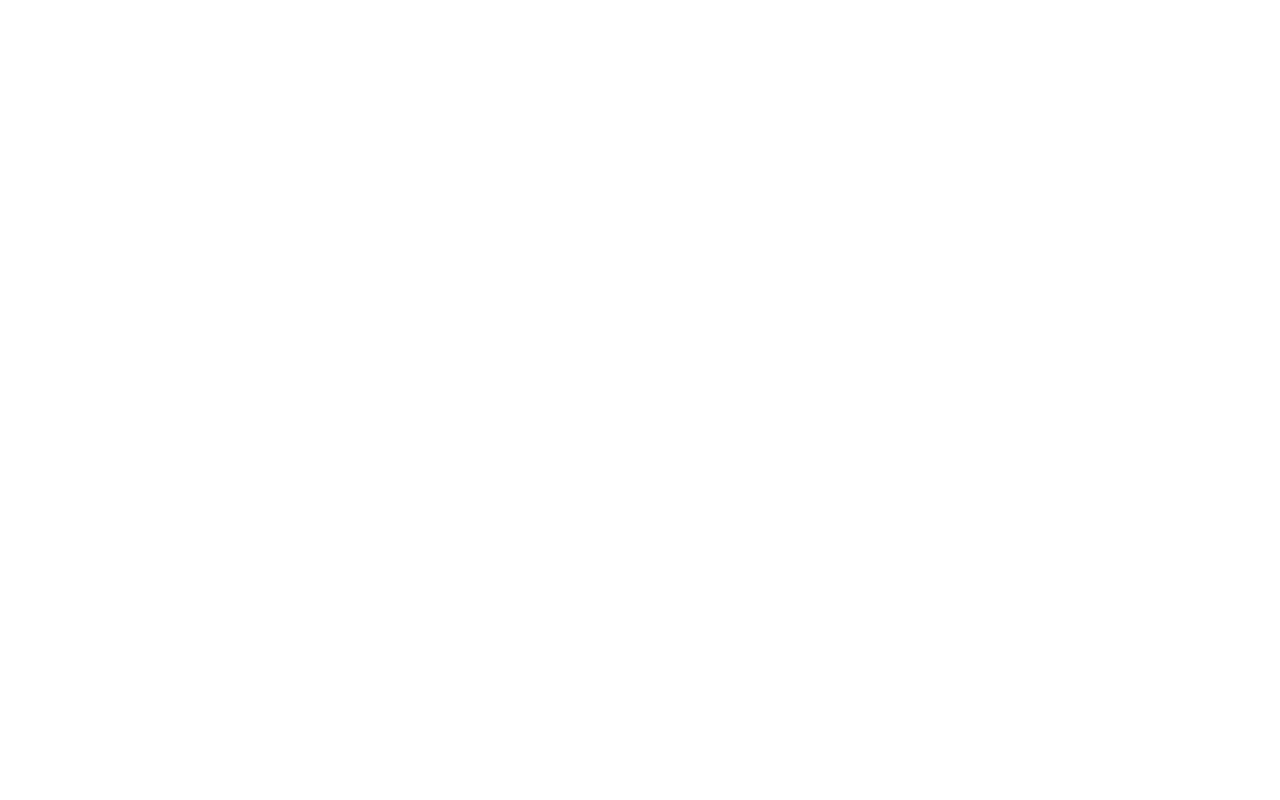
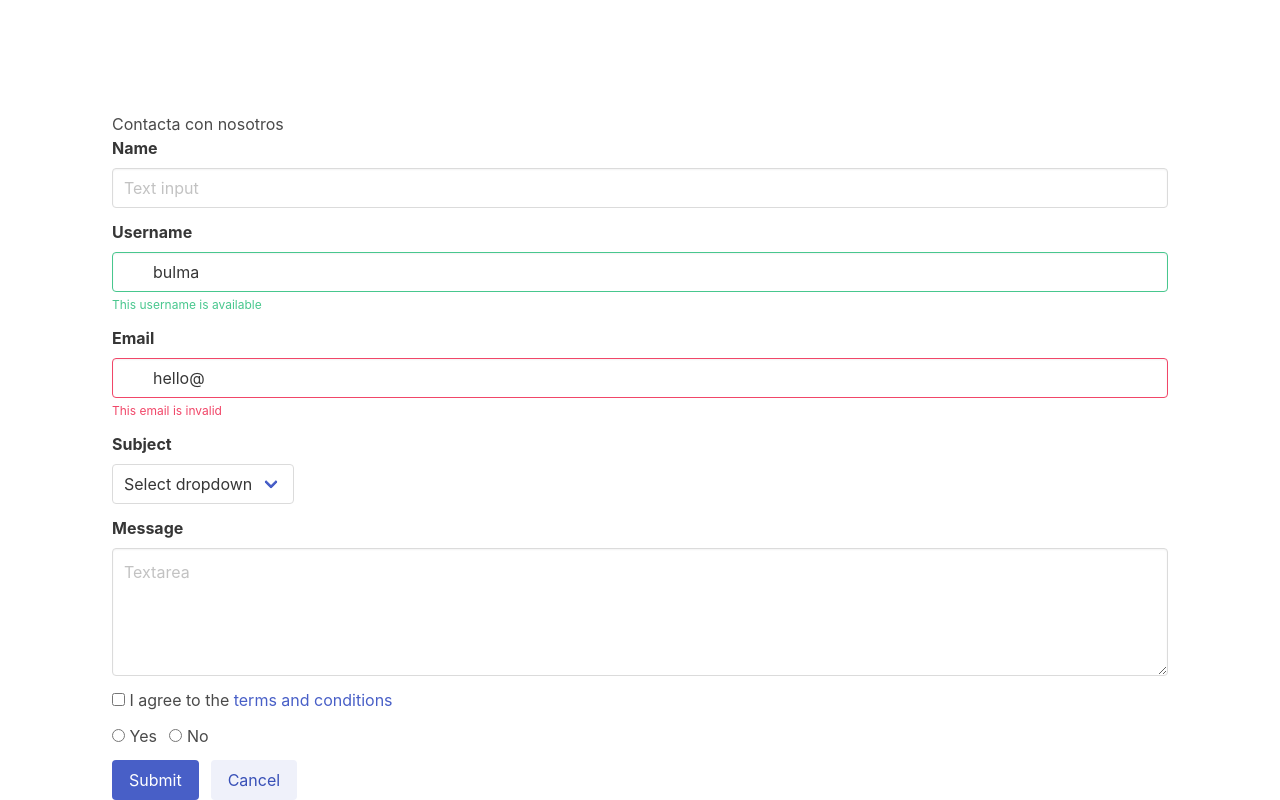
Before and after one commit to IreneCanteroM/prueba-branches, a plain HTML site: page contact.html in a window 1280 px wide. Drawn offline with nearby package versions, Linux system fonts and the light colour scheme.

Commit message:
Contact us

```diff
--- a/contact.html
+++ b/contact.html
@@ -10,6 +10,103 @@
 </head>
 <body>
 
+    <section id="contact-us">
+        <div>
+            <h1>Contacta con nosotros</h1>
+
+        </div>
+
+        <div>
+
+            <div class="field">
+            <label class="label">Name</label>
+            <div class="control">
+              <input class="input" type="text" placeholder="Text input">
+            </div>
+          </div>
+
+          <div class="field">
+            <label class="label">Username</label>
+            <div class="control has-icons-left has-icons-right">
+              <input class="input is-success" type="text" placeholder="Text input" value="bulma">
+              <span class="icon is-small is-left">
+                <i class="fas fa-user"></i>
+              </span>
+              <span class="icon is-small is-right">
+                <i class="fas fa-check"></i>
+              </span>
+            </div>
+            <p class="help is-success">This username is available</p>
+          </div>
+
+          <div class="field">
+            <label class="label">Email</label>
+            <div class="control has-icons-left has-icons-right">
+              <input class="input is-danger" type="email" placeholder="Email input" value="hello@">
+              <span class="icon is-small is-left">
+                <i class="fas fa-envelope"></i>
+              </span>
+              <span class="icon is-small is-right">
+                <i class="fas fa-exclamation-triangle"></i>
+              </span>
+            </div>
+            <p class="help is-danger">This email is invalid</p>
+          </div>
+
+          <div class="field">
+            <label class="label">Subject</label>
+            <div class="control">
+              <div class="select">
+                <select>
+                  <option>Select dropdown</option>
+                  <option>With options</option>
+                </select>
+              </div>
+            </div>
+          </div>
+
+          <div class="field">
+            <label class="label">Message</label>
+            <div class="control">
+              <textarea class="textarea" placeholder="Textarea"></textarea>
+            </div>
+          </div>
+
+          <div class="field">
+            <div class="control">
+              <label class="checkbox">
+                <input type="checkbox">
+                I agree to the <a href="#">terms and conditions</a>
+              </label>
+            </div>
+          </div>
+
+          <div class="field">
+            <div class="control">
+              <label class="radio">
+                <input type="radio" name="question">
+                Yes
+              </label>
+              <label class="radio">
+                <input type="radio" name="question">
+                No
+              </label>
+            </div>
+          </div>
+
+          <div class="field is-grouped">
+            <div class="control">
+              <button class="button is-link">Submit</button>
+            </div>
+            <div class="control">
+              <button class="button is-link is-light">Cancel</button>
+            </div>
+          </div>
+        </div>
+
+    </section>
+
+
     <script src="https://ajax.googleapis.com/ajax/libs/jquery/3.7.1/jquery.min.js"></script>
 </body>
 </html>
--- a/css/style.css
+++ b/css/style.css
@@ -0,0 +1,12 @@
+/* CONTACT US  */
+
+#contact-us{
+   width: 100vw;
+   height: 100vh;
+   margin: auto 0;
+   padding: 7em;
+
+}
+h1{
+    font-size: 2em;
+}
```
